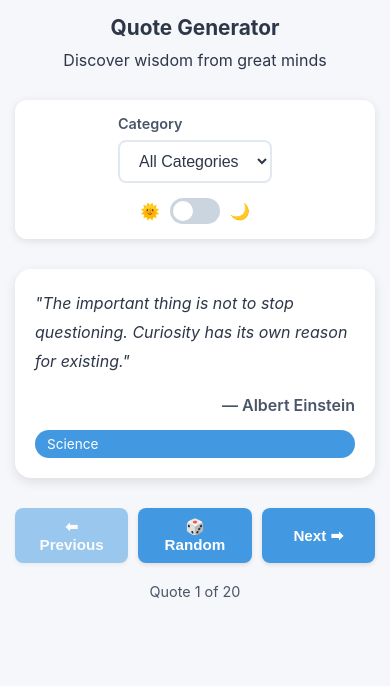
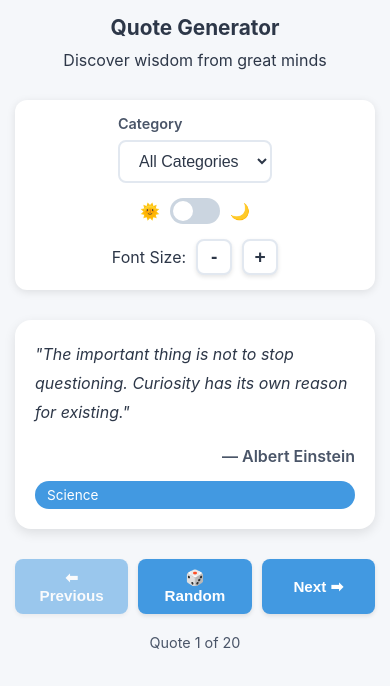
Before and after one commit to siddhantkh/Quote-Generator, a plain HTML site: page index.html in a window 390 px wide. Drawn offline with Linux system fonts and the light colour scheme.

Commit message:
final, font size adjustment controls

```diff
--- a/index.html
+++ b/index.html
@@ -35,6 +35,12 @@
                 </label>
                 <span>🌙</span>
             </div>
+
+            <div class="font-controls">
+                <span>Font Size:</span>
+                <button class="font-btn" id="decreaseFont">-</button>
+                <button class="font-btn" id="increaseFont">+</button>
+            </div>
         </div>
 
         <div class="quote-card">
--- a/script.js
+++ b/script.js
@@ -23,6 +23,7 @@ const quotes = [
 
 let currentIndex = 0;
 let filteredQuotes = [...quotes];
+let fontSize = 1.25;
 
 const quoteText = document.getElementById('quoteText');
 const quoteAuthor = document.getElementById('quoteAuthor');
@@ -33,6 +34,8 @@ const themeToggle = document.getElementById('themeToggle');
 const prevBtn = document.getElementById('prevBtn');
 const nextBtn = document.getElementById('nextBtn');
 const randomBtn = document.getElementById('randomBtn');
+const decreaseFont = document.getElementById('decreaseFont');
+const increaseFont = document.getElementById('increaseFont');
 
 function displayQuote(index) {
     const quote = filteredQuotes[index];
@@ -91,6 +94,20 @@ themeToggle.addEventListener('change', () => {
     }
 });
 
+decreaseFont.addEventListener('click', () => {
+    if (fontSize > 0.8) {
+        fontSize -= 0.1;
+        quoteText.style.fontSize = fontSize + 'rem';
+    }
+});
+
+increaseFont.addEventListener('click', () => {
+    if (fontSize < 2) {
+        fontSize += 0.1;
+        quoteText.style.fontSize = fontSize + 'rem';
+    }
+});
+
 const savedTheme = localStorage.getItem('theme');
 if (savedTheme === 'dark') {
     themeToggle.checked = true;
--- a/style.css
+++ b/style.css
@@ -142,6 +142,33 @@ input:checked+.slider:before {
     transform: translateX(24px);
 }
 
+.font-controls {
+    display: flex;
+    align-items: center;
+    gap: 10px;
+}
+
+.font-btn {
+    width: 36px;
+    height: 36px;
+    border: 2px solid var(--border);
+    background-color: var(--bg-secondary);
+    color: var(--text-primary);
+    border-radius: 8px;
+    cursor: pointer;
+    font-size: 1.2rem;
+    font-weight: bold;
+    transition: all 0.3s;
+    padding: 0;
+}
+
+.font-btn:hover {
+    background-color: var(--accent);
+    color: white;
+    border-color: var(--accent);
+    transform: translateY(-2px);
+}
+
 .quote-card {
     background-color: var(--bg-secondary);
     border-radius: 16px;
@@ -223,7 +250,6 @@ button:disabled {
     font-size: 0.9rem;
 }
 
-/* Mobile Responsive */
 @media (max-width: 768px) {
     h1 {
         font-size: 1.5rem;
@@ -275,6 +301,11 @@ button:disabled {
         min-width: 100px;
     }
 
+    .font-btn {
+        flex: 0;
+        min-width: 36px;
+    }
+
     .navigation {
         width: 100%;
     }
```
